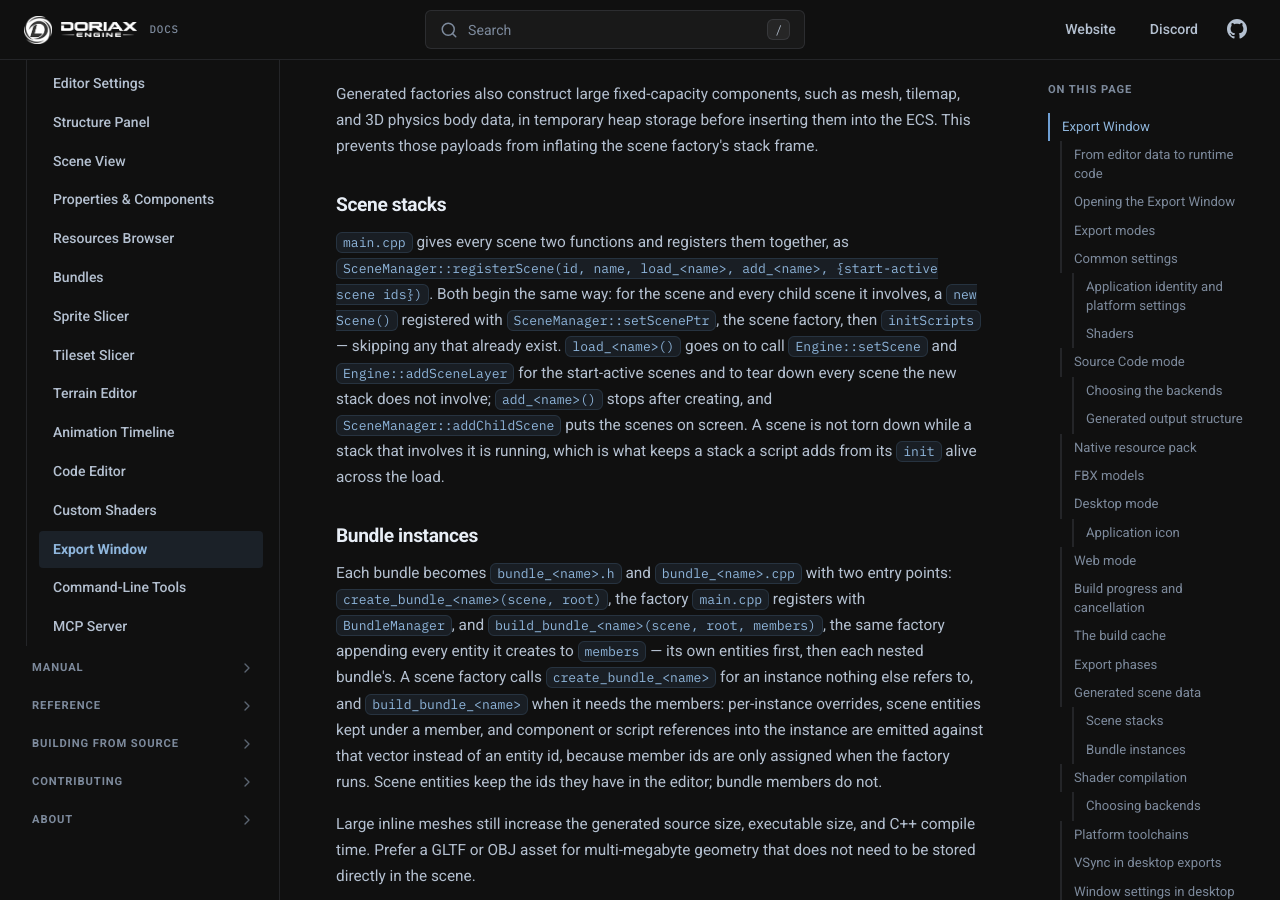
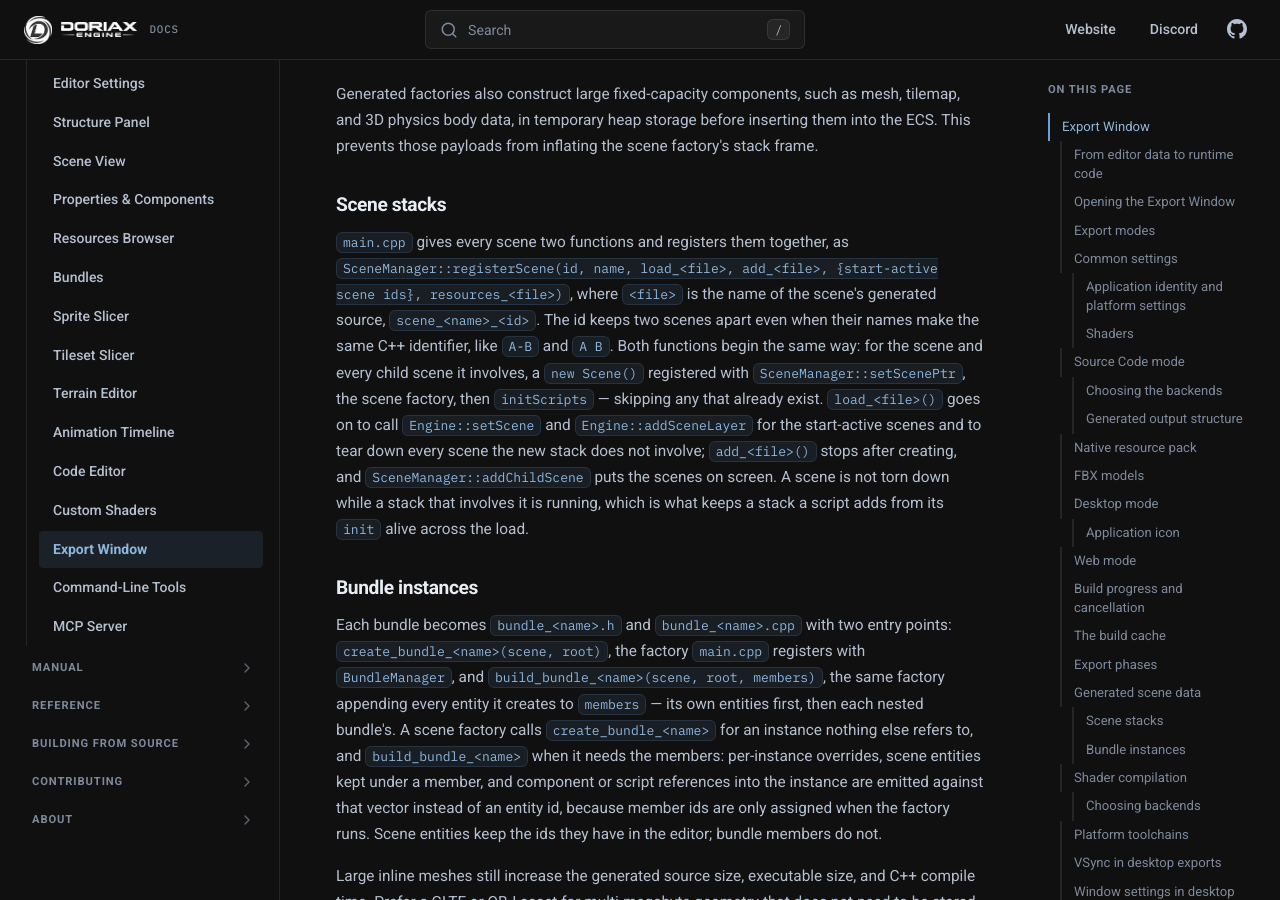
Before and after one commit to doriaxengine/doriax-docs, an MkDocs documentation site: the page built from docs/editor/export.md, in a window 1280 px wide and 900 px high, scrolled down 13899 px. Built offline with MkDocs 1.6.1, drawn with Linux system fonts in a browser that asks for light colours; comment, search, counter and statistics services are not loaded.

Commit message:
Doc id-bearing generated scene functions and scene saves inside the project

```diff
--- a/docs/editor/export.md
+++ b/docs/editor/export.md
@@ -443,12 +443,15 @@ the ECS. This prevents those payloads from inflating the scene factory's stack f
 ### Scene stacks
 
 `main.cpp` gives every scene two functions and registers them together, as
-`SceneManager::registerScene(id, name, load_<name>, add_<name>, {start-active scene ids})`.
-Both begin the same way: for the scene and every child scene it involves, a `new Scene()`
+`SceneManager::registerScene(id, name, load_<file>, add_<file>, {start-active scene ids}, resources_<file>)`,
+where `<file>` is the name of the scene's generated source, `scene_<name>_<id>`. The id
+keeps two scenes apart even when their names make the same C++ identifier, like `A-B`
+and `A B`. Both functions begin the same way: for the scene and every child scene it
+involves, a `new Scene()`
 registered with `SceneManager::setScenePtr`, the scene factory, then `initScripts` —
-skipping any that already exist. `load_<name>()` goes on to call `Engine::setScene` and
+skipping any that already exist. `load_<file>()` goes on to call `Engine::setScene` and
 `Engine::addSceneLayer` for the start-active scenes and to tear down every scene the new
-stack does not involve; `add_<name>()` stops after creating, and
+stack does not involve; `add_<file>()` stops after creating, and
 [`SceneManager::addChildScene`](../reference/classes/scenemanager.md#addchildscene-removechildscene)
 puts the scenes on screen. A scene is not torn down while a stack that involves it is
 running, which is what keeps a stack a script adds from its `init` alive across the load.
```
Also changed, not shown: docs/editor/project-workflow.md (+2 -2 lines).
